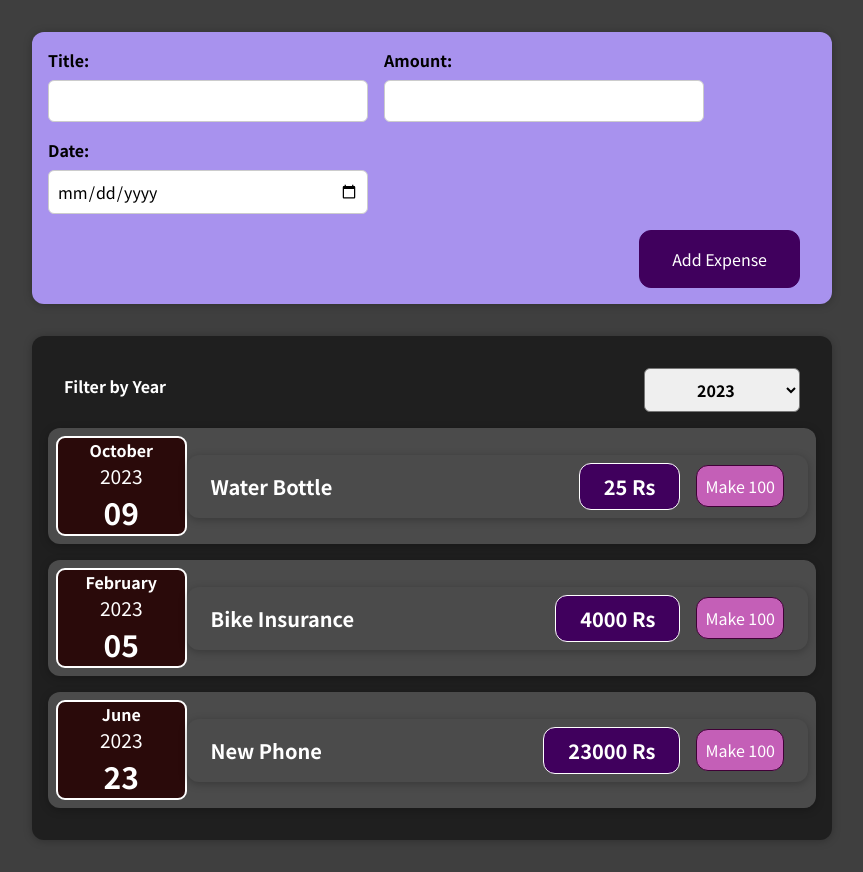
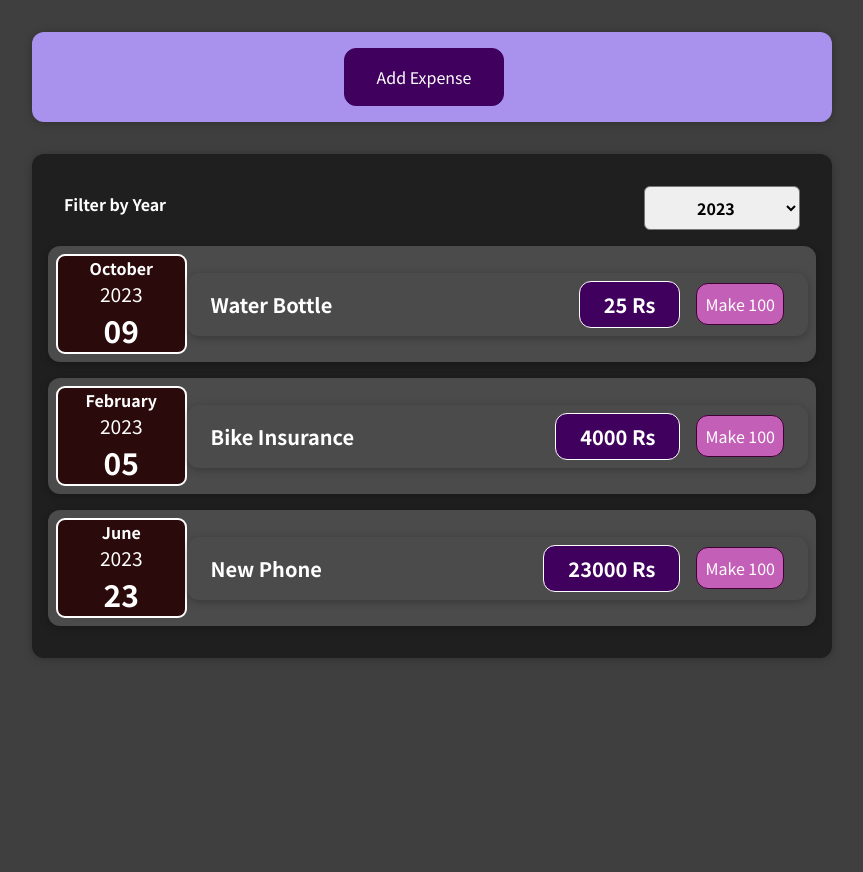
Before and after one commit to hespnod/01-starting-setup, a React (Create React App) app: page / in a window 1280 px wide. Shown: the whole page, without its empty margins (208-1071 px from the left). After the commit the page ends 800 px from the top, so only its background shows below. Built offline with nearby package versions, Linux system fonts and the light colour scheme.

Commit message:
added addform functionality for opening and closing form

```diff
--- a/src/components/Expenses/ExpenseItem.jsx
+++ b/src/components/Expenses/ExpenseItem.jsx
@@ -5,10 +5,12 @@ import Card from '../UI/Card';
 
 const ExpenseItem = (props) => {
     return (
+        <li>
         <Card className='expenses2'>
             <ExpenseDate date={props.date} />
             <ExpenseDeatils title={props.title} amount={props.amount} />
         </Card>
+        </li>
     );
 }
 export default ExpenseItem;
--- /dev/null
+++ b/src/components/Expenses/ExpenseList.css
@@ -0,0 +1,9 @@
+.expenses-list {
+  list-style: none;
+  padding: 0;
+}
+
+.expenses-list__fallback {
+  color: white;
+  text-align: center;
+}
--- /dev/null
+++ b/src/components/Expenses/ExpenseList.jsx
@@ -0,0 +1,16 @@
+import ExpenseItem from "./ExpenseItem"
+import './ExpenseList.css'
+
+const ExpenseList = props =>{
+    if(props.items.length === 0){
+        return <h2 className="expenses-list__fallback ">Found no expenses</h2>
+    }
+    return (
+        <ul className="expenses-list">
+            {
+                props.items.map((expense)=>(<ExpenseItem key={expense.id} title={expense.title} amount={expense.amount} date={expense.date}/>))
+            }
+        </ul>
+    );
+}
+export default ExpenseList;
--- a/src/components/Expenses/Expenses.jsx
+++ b/src/components/Expenses/Expenses.jsx
@@ -1,32 +1,24 @@
 import React, {useState} from 'react'
 import Card from '../UI/Card'
 import './Expenses.css'
-import ExpenseItem from './ExpenseItem'
 import ExpenseFilter from './ExpenseFilter'
+import ExpenseList from './ExpenseList'
 
 const Expenses = (props)=> {
   const[filteredYear, setFilteredYear] = useState('2023');
+
+
   const filterChangeHandler = (selectedYear)=>{
     setFilteredYear(selectedYear);
   }
   const filterExpenses = props.items.filter(expenses=>{
     return expenses.date.getFullYear().toString() === filteredYear;
   })
-
-  let expenseContent = <p style={{color:'white'}}>No expense found</p>
-  if(filterExpenses.length > 1){
-    expenseContent = filterExpenses.map((ele)=>{
-      return(<ExpenseItem key={ele.id} title={ele.title} amount={ele.amount} date={ele.date} />)
-      })
-  }
-  if(filterExpenses.length===1){
-    expenseContent = <p style={{color:'white'}}>Only single element present here. Please add more</p>
-  }
   return (
     <div>
         <Card className="expenses1">
-          <ExpenseFilter selected={filteredYear} onChangeFilter={filterChangeHandler}></ExpenseFilter>
-         {expenseContent}
+          <ExpenseFilter selected={filteredYear} onChangeFilter={filterChangeHandler}/>
+         <ExpenseList items={filterExpenses}></ExpenseList>
         </Card>
     </div>
   )
--- a/src/components/NewExpenses/ExpenseForm.jsx
+++ b/src/components/NewExpenses/ExpenseForm.jsx
@@ -14,6 +14,7 @@ const ExpenseForm = (props)=> {
             date:new Date(enterDate)
         };
         props.onFormSubmit(expenseData);
+        props.onCancel(true);
         setEnterTitle('');
         setEnterAmount('');
         setEnterDate('');
@@ -30,6 +31,9 @@ const ExpenseForm = (props)=> {
         setEnterDate(event.target.value);
     }
 
+    const handleCancelClick = ()=>{
+        props.onCancel(true);
+    }
 
 
   return (
@@ -49,8 +53,10 @@ const ExpenseForm = (props)=> {
             </div>
         </div>
         <div className="new-expense__actions">
+             <button type='cancel' onClick={handleCancelClick}>Cancel</button>
              <button type='submit'>Add Expense</button>
         </div>
+
     </form>
   )
 }
--- a/src/components/NewExpenses/NewExpenses.jsx
+++ b/src/components/NewExpenses/NewExpenses.jsx
@@ -1,21 +1,42 @@
-import React from 'react'
+import React, { useState } from 'react'
 
 import ExpenseForm from './ExpenseForm'
 import './NewExpenses.css'
 
 const NewExpenses = (props)=> {
+  const [checkForm, setCheckForm] = useState(false);
   const handleFormSubmit=(expenseData)=>{
     const newExpenseData={
       ...expenseData,
       id: Math.random().toString()
     }
     props.onAddExpense(newExpenseData)
+    setShowForm(<button onClick={handleShowForm}>Add Expense</button>);
+    setCheckForm(!checkForm);
   }
+
+
+  const handleCancel = ()=>{
+    setShowForm(<button onClick={handleShowForm}>Add Expense</button>);
+    setCheckForm(!checkForm);
+  }
+
+
+  const handleShowForm = ()=>{
+    if(!checkForm){
+      setShowForm(<ExpenseForm onCancel = {handleCancel} onFormSubmit={handleFormSubmit}/>);
+    }else{
+      setShowForm(<button onClick={handleShowForm}>Add Expense</button>);
+    }
+    setCheckForm(!checkForm);
+  }
+  const[showForm,setShowForm] = useState(<button onClick={handleShowForm}>Add Expense</button>);
+
 
 
   return (
     <div className='new-expense'>
-        <ExpenseForm onFormSubmit={handleFormSubmit}/>
+        {showForm}
     </div>
   )
 }
```
